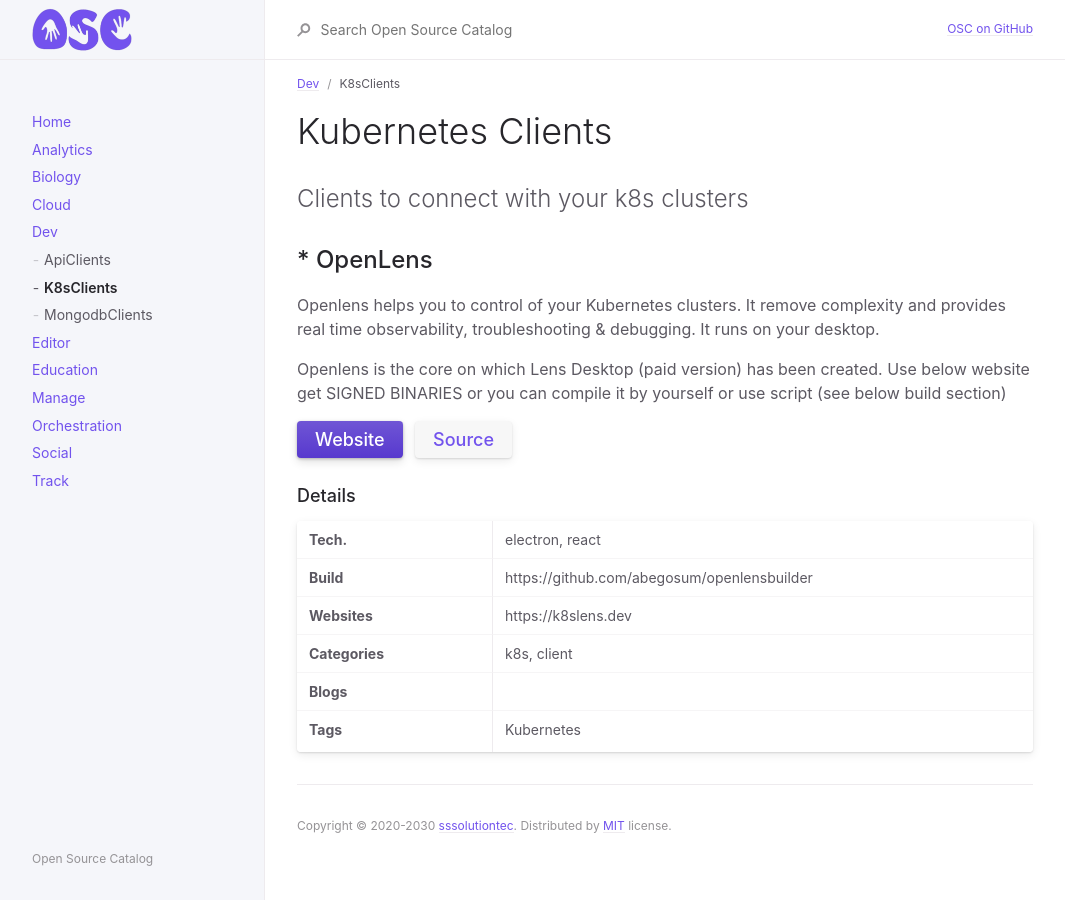
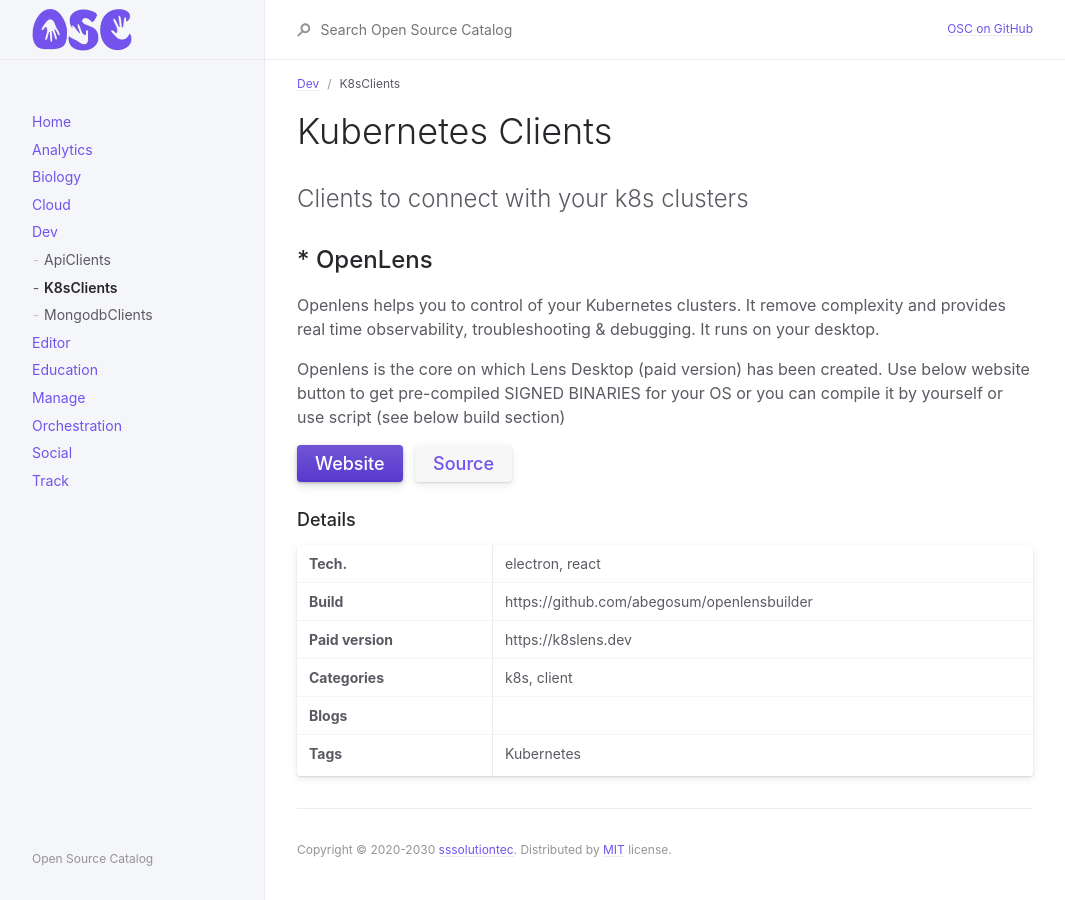
Before and after one commit to sssolutiontec/open-source-catalog, a Jekyll site: the page built from docs/dev/k8sClients.md, in a window 1280 px wide. Shown: the whole page, without its empty margins (107-1172 px from the left). Built offline with Jekyll 4.4.1, drawn with Linux system fonts in a browser that asks for light colours.

Commit message:
improves description

```diff
--- a/docs/dev/k8sClients.md
+++ b/docs/dev/k8sClients.md
@@ -15,8 +15,8 @@ Clients to connect with your k8s clusters
 Openlens helps you to control of your Kubernetes clusters. It remove complexity
 and provides real time observability, troubleshooting & debugging. It runs on your desktop.
 
-Openlens is the core on which Lens Desktop (paid version) has been created. Use below website get SIGNED BINARIES
-or you can compile it by yourself or use script (see below build section)
+Openlens is the core on which Lens Desktop (paid version) has been created. Use below website button to
+get pre-compiled SIGNED BINARIES for your OS or you can compile it by yourself or use script (see below build section)
 
 [Website](https://github.com/MuhammedKalkan/OpenLens/releases){: .btn .btn-primary .fs-5 .mb-4 .mb-md-0 .mr-2 target="_blank"}
 [Source](https://github.com/lensapp/lens){: .btn .fs-5 .mb-4 .mb-md-0 target="_blank"}
@@ -25,7 +25,7 @@ or you can compile it by yourself or use script (see below build section)
 
 |**Tech.**|electron, react|
 |**Build**|https://github.com/abegosum/openlensbuilder|
-|**Websites**|https://k8slens.dev|
+|**Paid version**|https://k8slens.dev|
 |**Categories**|k8s, client|
 |**Blogs**||
 |**Tags**|Kubernetes|
```
